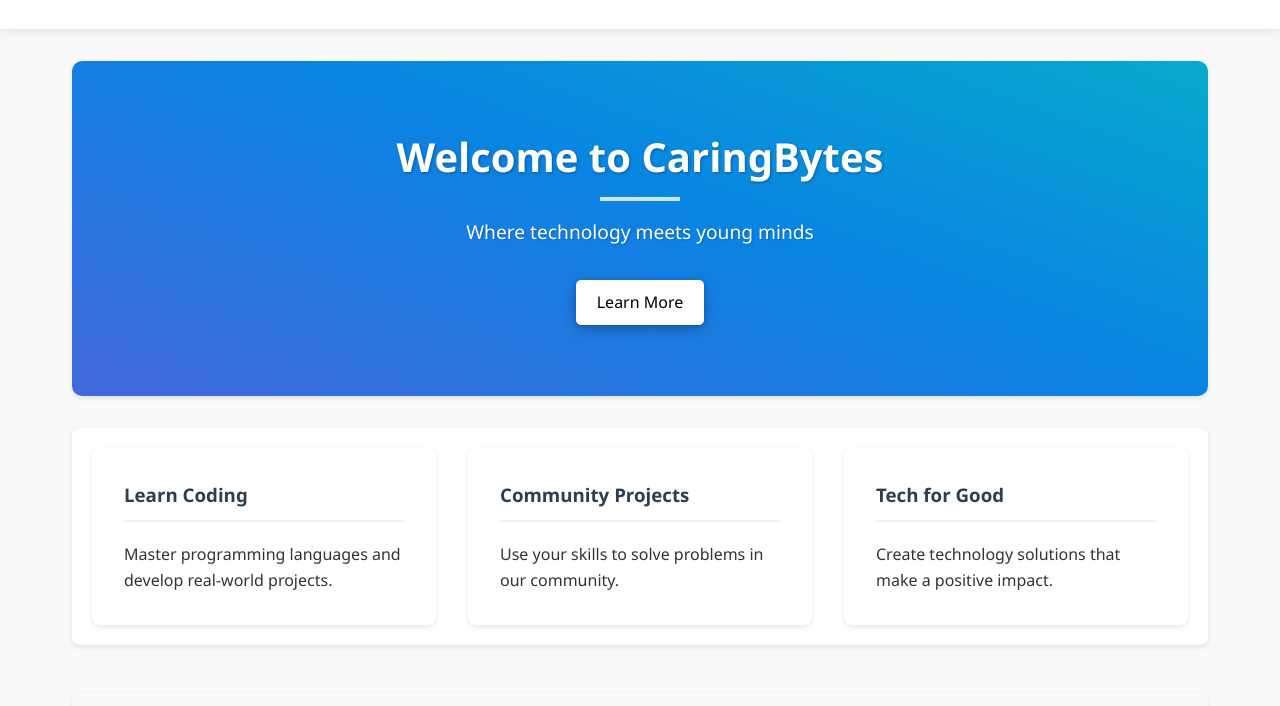
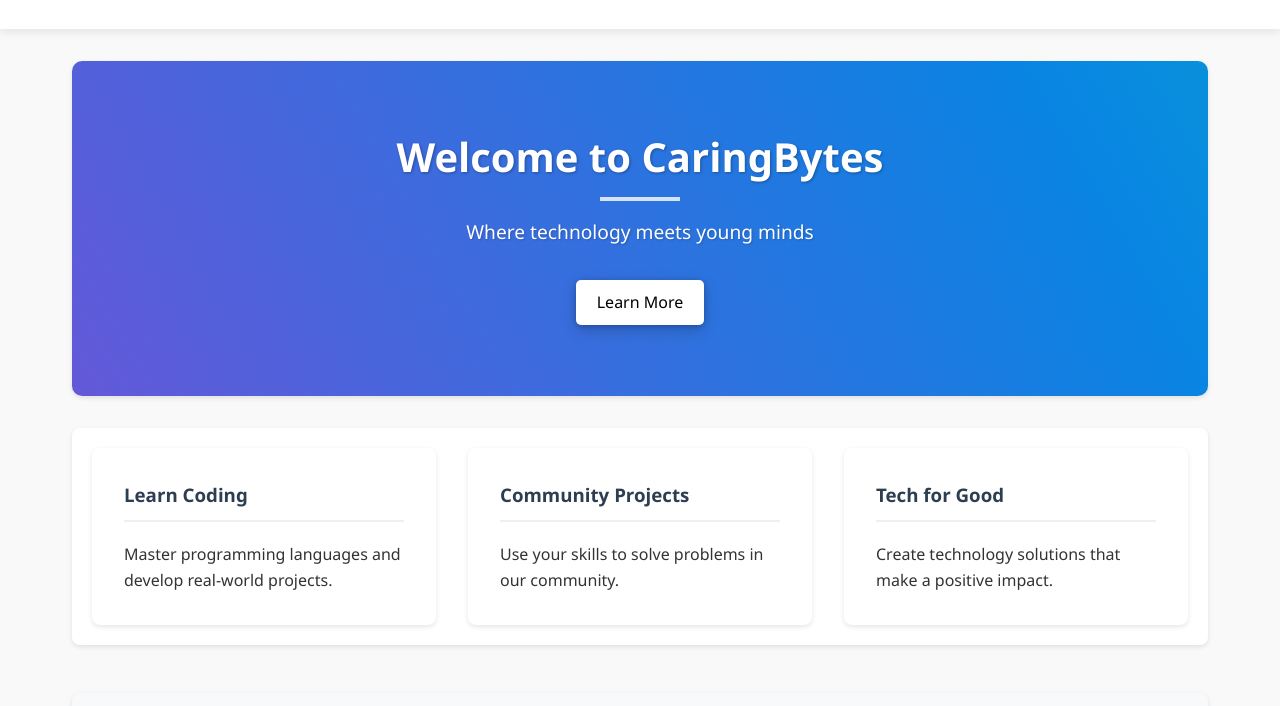
Before and after one commit to Alfreddan/Caringbytes, a plain HTML site: page index.html in a window 1280 px wide. Shown: the part 93-799 px from the top of the page. Drawn offline with Linux system fonts and the light colour scheme.

Commit message:
Update style.css

```diff
--- a/css/style.css
+++ b/css/style.css
@@ -43,7 +43,7 @@ h2 { color: #2c3e50; margin-bottom: 1.5rem; font-size: 2rem; text-align: center;
 
 .hero {
     position: relative;
-    background: linear-gradient(200deg, #03d8ae, #0984e3, #7351d7);
+    background: linear-gradient(600deg, #03d8ae, #0984e3, #7351d7);
     background-size: 200% 200%;
     color: white;
     padding: 4rem 2rem;
```
